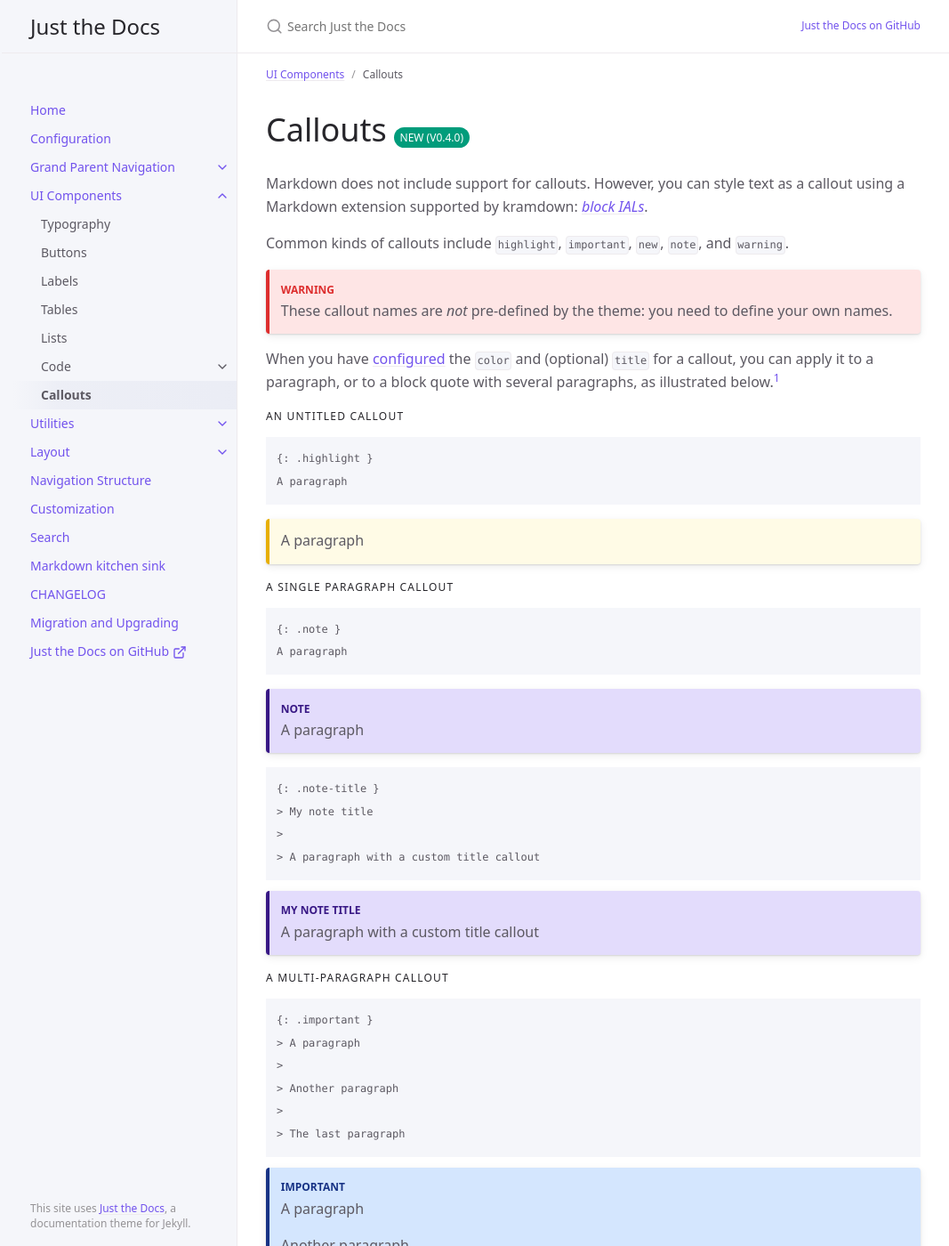
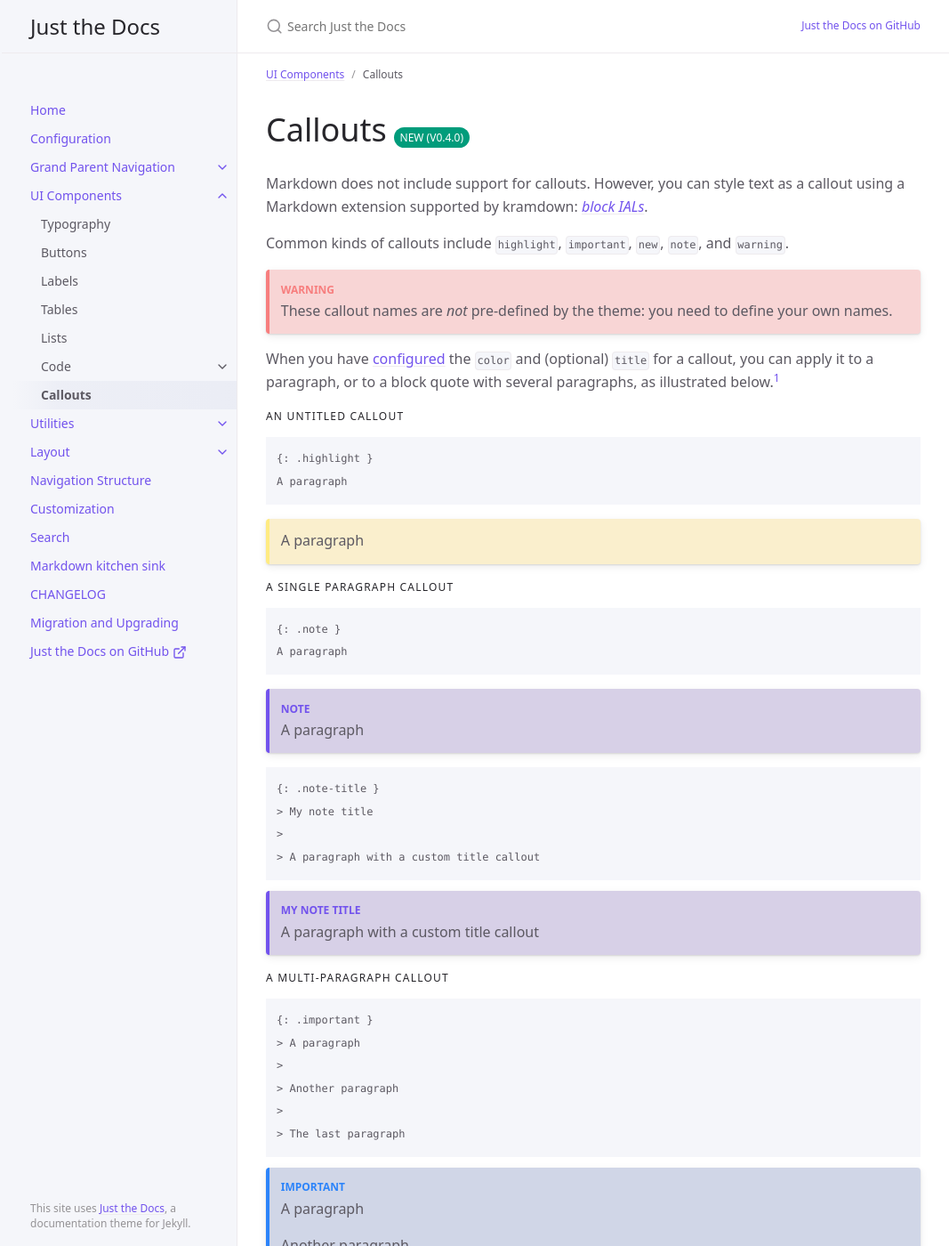
Before and after one commit to Anand-MSFT/just-the-docs-new-template, a Jekyll site: the page built from docs/ui-components/callouts.md, in a window 1280 px wide and 1400 px high. Shown: the whole window at 89% size, without its empty margins (105-1172 px from the left). Built offline with Jekyll 4.4.1, drawn with Linux system fonts in a browser that asks for light colours; cached includes are drawn as plain includes.

Commit message:
update config settings for callout

```diff
--- a/_config.yml
+++ b/_config.yml
@@ -140,9 +140,9 @@ gh_edit_branch: "main" # the branch that your docs is served from
 gh_edit_view_mode: "tree" # "tree" or "edit" if you want the user to jump into the editor immediately
 
 # Color scheme currently only supports "dark", "light"/nil (default), or a custom scheme that you define
-color_scheme: nil
+color_scheme: light
 
-callouts_level: quiet # or loud
+callouts_level: loud # or quiet
 callouts:
   highlight:
     color: yellow
```
